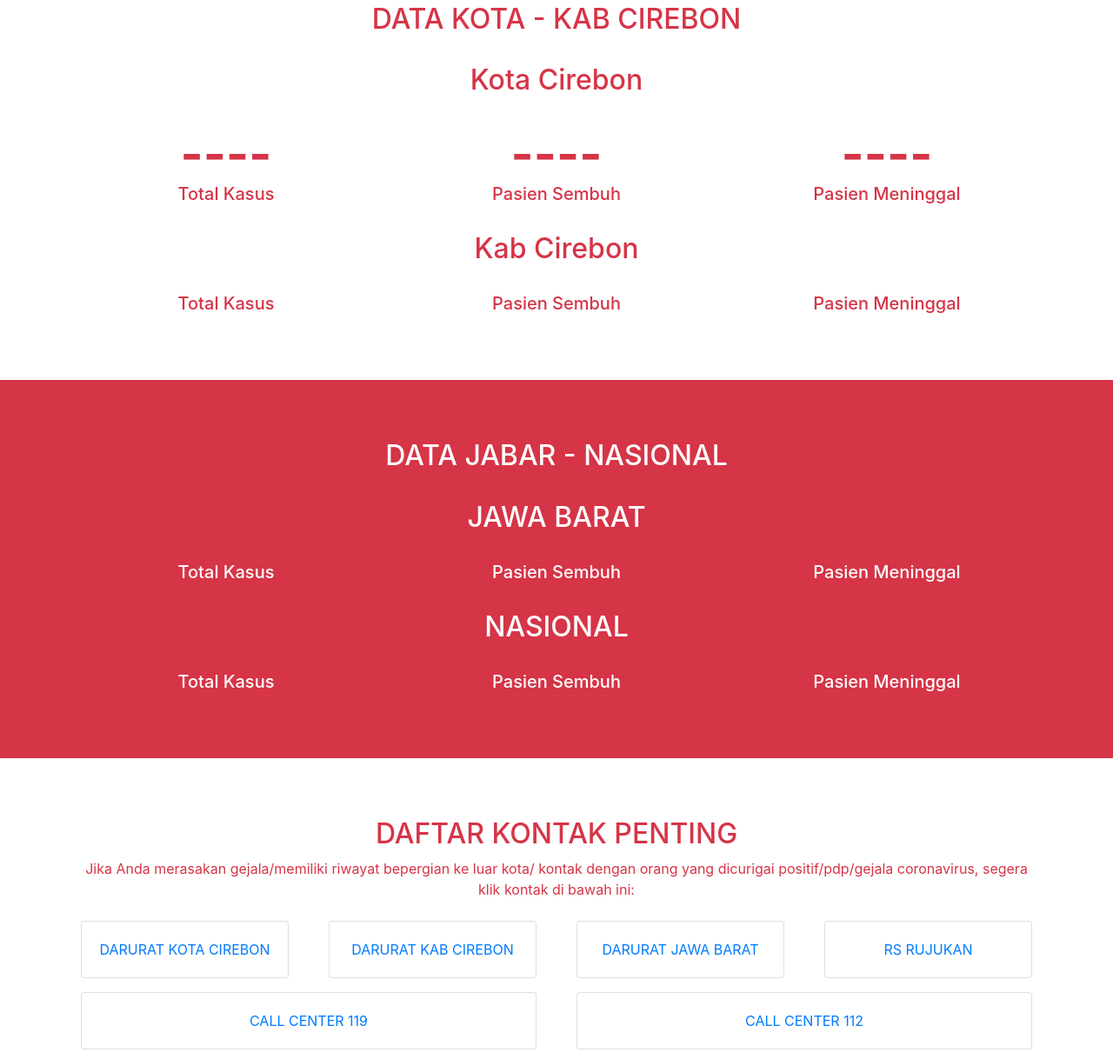
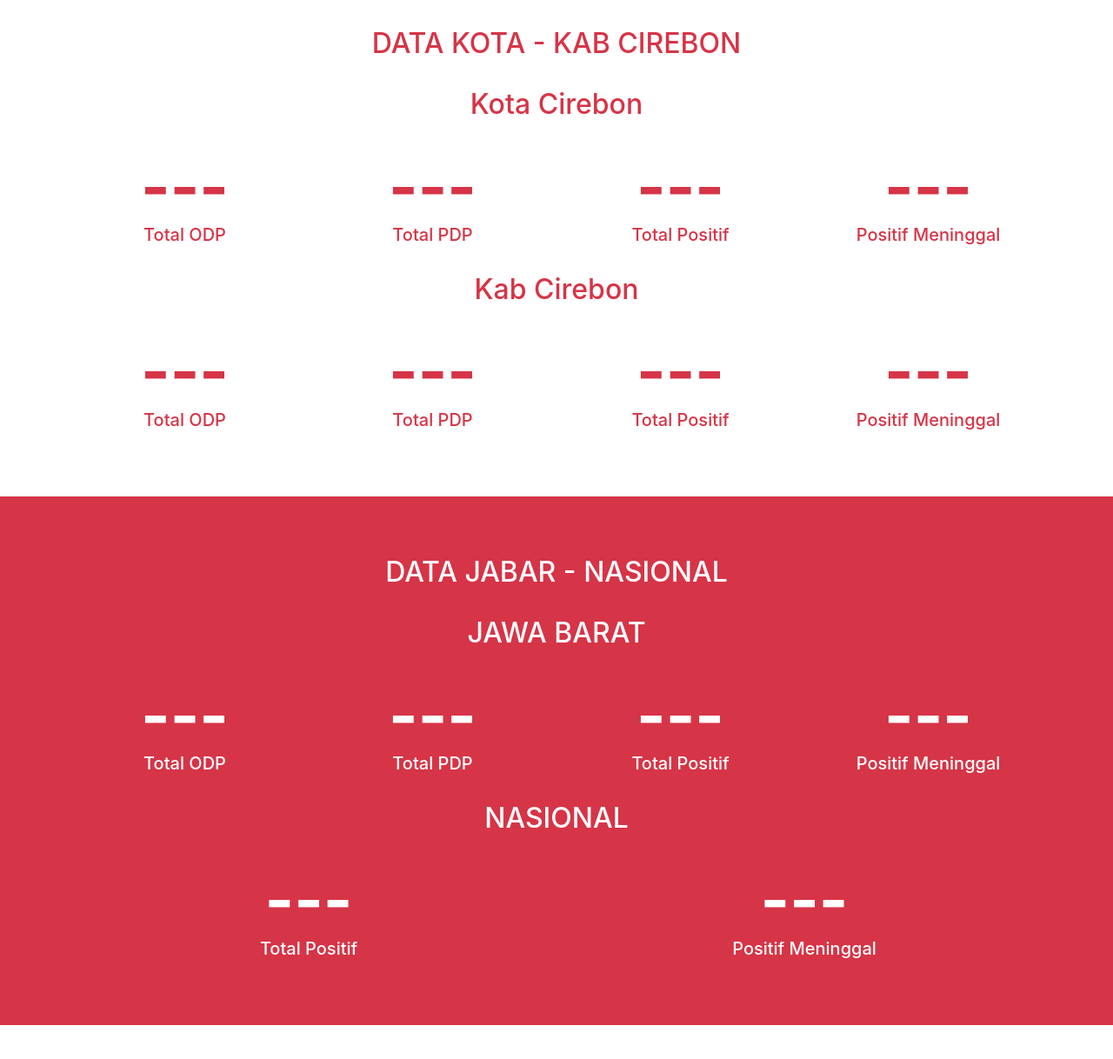
Before and after one commit to ans-4175/web-covid-crb, a website built with Parcel: page index.html in a window 1280 px wide. Shown: the part 330-1548 px from the top of the page at 87% size. Built offline with nearby package versions, Linux system fonts and the light colour scheme; no server answers.

Commit message:
feat(section): data value section

```diff
--- a/index.html
+++ b/index.html
@@ -69,6 +69,11 @@
             <small>(Terakhir diperbaharui: <span id="last-update"></span>)</small>
           </div>
         </div>
+        <div class="row pt-1">
+          <div class="col">
+            <small>Sumber data diambil dari situs-situs resmi</small>
+          </div>
+        </div>
       </div>
     </section>
     <section class="bg-white text-efishery text-center">
@@ -84,17 +89,21 @@
           </div>
         </div>
         <div class="row">
-          <div class="col-sm-12 col-md-4">
-            <div id='kasus-total' class="display-4 font-weight-bolder"></div>
-            <p class="h5">Total Kasus</p>
+          <div class="col-sm-12 col-md-3">
+            <div id='kasus-odp-kota' class="display-3 font-weight-bolder"></div>
+            <p class="h5">Total ODP</p>
           </div>
-          <div class="col-sm-12 col-md-4">
-            <div id='kasus-sembuh' class="display-4 font-weight-bolder"></div>
-            <p class="h5">Pasien Sembuh</p>
+          <div class="col-sm-12 col-md-3">
+            <div id='kasus-pdp-kota' class="display-3 font-weight-bolder"></div>
+            <p class="h5">Total PDP</p>
           </div>
-          <div class="col-sm-12 col-md-4">
-            <div id='kasus-meninggal' class="display-4 font-weight-bolder"></div>
-            <p class="h5">Pasien Meninggal</p>
+          <div class="col-sm-12 col-md-3">
+            <div id='kasus-positif-kota' class="display-3 font-weight-bolder"></div>
+            <p class="h5">Total Positif</p>
+          </div>
+          <div class="col-sm-12 col-md-3">
+            <div id='kasus-mati-kota' class="display-3 font-weight-bolder"></div>
+            <p class="h5">Positif Meninggal</p>
           </div>
         </div>
         <div class="row py-4">
@@ -103,17 +112,21 @@
           </div>
         </div>
         <div class="row">
-          <div class="col-sm-12 col-md-4">
-            <div id='kasus-total' class="display-4 font-weight-bolder"></div>
-            <p class="h5">Total Kasus</p>
+          <div class="col-sm-12 col-md-3">
+            <div id='kasus-odp-kab' class="display-3 font-weight-bolder"></div>
+            <p class="h5">Total ODP</p>
           </div>
-          <div class="col-sm-12 col-md-4">
-            <div id='kasus-sembuh' class="display-4 font-weight-bolder"></div>
-            <p class="h5">Pasien Sembuh</p>
+          <div class="col-sm-12 col-md-3">
+            <div id='kasus-pdp-kab' class="display-3 font-weight-bolder"></div>
+            <p class="h5">Total PDP</p>
           </div>
-          <div class="col-sm-12 col-md-4">
-            <div id='kasus-meninggal' class="display-4 font-weight-bolder"></div>
-            <p class="h5">Pasien Meninggal</p>
+          <div class="col-sm-12 col-md-3">
+            <div id='kasus-positif-kab' class="display-3 font-weight-bolder"></div>
+            <p class="h5">Total Positif</p>
+          </div>
+          <div class="col-sm-12 col-md-3">
+            <div id='kasus-mati-kab' class="display-3 font-weight-bolder"></div>
+            <p class="h5">Positif Meninggal</p>
           </div>
         </div>
       </div>
@@ -131,17 +144,21 @@
           </div>
         </div>
         <div class="row">
-          <div class="col-sm-12 col-md-4">
-            <div id='kasus-total' class="display-4 font-weight-bolder"></div>
-            <p class="h5">Total Kasus</p>
+          <div class="col-sm-12 col-md-3">
+            <div id='kasus-odp-jabar' class="display-3 font-weight-bolder"></div>
+            <p class="h5">Total ODP</p>
           </div>
-          <div class="col-sm-12 col-md-4">
-            <div id='kasus-sembuh' class="display-4 font-weight-bolder"></div>
-            <p class="h5">Pasien Sembuh</p>
+          <div class="col-sm-12 col-md-3">
+            <div id='kasus-pdp-jabar' class="display-3 font-weight-bolder"></div>
+            <p class="h5">Total PDP</p>
           </div>
-          <div class="col-sm-12 col-md-4">
-            <div id='kasus-meninggal' class="display-4 font-weight-bolder"></div>
-            <p class="h5">Pasien Meninggal</p>
+          <div class="col-sm-12 col-md-3">
+            <div id='kasus-positif-jabar' class="display-3 font-weight-bolder"></div>
+            <p class="h5">Total Positif</p>
+          </div>
+          <div class="col-sm-12 col-md-3">
+            <div id='kasus-mati-jabar' class="display-3 font-weight-bolder"></div>
+            <p class="h5">Positif Meninggal</p>
           </div>
         </div>
         <div class="row py-4">
@@ -150,17 +167,13 @@
           </div>
         </div>
         <div class="row">
-          <div class="col-sm-12 col-md-4">
-            <div id='kasus-total' class="display-4 font-weight-bolder"></div>
-            <p class="h5">Total Kasus</p>
+          <div class="col-sm-12 col-md-6">
+            <div id='kasus-positif-nasional' class="display-3 font-weight-bolder"></div>
+            <p class="h5">Total Positif</p>
           </div>
-          <div class="col-sm-12 col-md-4">
-            <div id='kasus-sembuh' class="display-4 font-weight-bolder"></div>
-            <p class="h5">Pasien Sembuh</p>
-          </div>
-          <div class="col-sm-12 col-md-4">
-            <div id='kasus-meninggal' class="display-4 font-weight-bolder"></div>
-            <p class="h5">Pasien Meninggal</p>
+          <div class="col-sm-12 col-md-6">
+            <div id='kasus-mati-nasional' class="display-3 font-weight-bolder"></div>
+            <p class="h5">Positif Meninggal</p>
           </div>
         </div>
       </div>
--- a/src/index.js
+++ b/src/index.js
@@ -8,27 +8,39 @@ const kasusMeninggalDom = document.getElementById("kasus-meninggal");
 const lastUpdateDom = document.getElementById("last-update");
 
 const fillKasusData = (
-  total = "----",
-  sembuh = "----",
-  meninggal = "----",
-  lastUpdate = "----"
+  data,
+  wilayah
 ) => {
-  kasusTotalDom.innerHTML = total;
-  kasusSembuhDom.innerHTML = sembuh;
-  kasusMeninggalDom.innerHTML = meninggal;
-  lastUpdateDom.innerHTML = lastUpdate;
+  const odp = data[`odp_${wilayah}`] || '---';
+  const pdp = data[`pdp_${wilayah}`] || '---';
+  const positif = data[`positif_${wilayah}`] || '---';
+  const mati = data[`mati_${wilayah}`] || '---';
+
+  if (wilayah !== 'nasional') {
+    document.getElementById(`kasus-odp-${wilayah}`).innerHTML = odp;
+    document.getElementById(`kasus-pdp-${wilayah}`).innerHTML = pdp;
+  }
+  document.getElementById(`kasus-positif-${wilayah}`).innerHTML = positif;
+  document.getElementById(`kasus-mati-${wilayah}`).innerHTML = mati;
 };
 
-fillKasusData();
+const fillDefaultKasusData = () => {
+  // default value
+  fillKasusData({},'kota');
+  fillKasusData({},'kab');
+  fillKasusData({},'jabar');
+  fillKasusData({},'nasional');
+}
+
 axios
-  .get("https://kawalcovid19.harippe.id/api/summary")
-  .then(res => res.data)
+  .get("https://api-covid-cirebon.now.sh")
+  .then(res => res.data[0])
   .then(data => {
-    fillKasusData(
-      data.confirmed.value,
-      data.recovered.value,
-      data.deaths.value,
-      new Date(data.metadata.lastUpdatedAt).toLocaleDateString()
-    );
+    fillKasusData(data,'kota');
+    fillKasusData(data,'kab');
+    fillKasusData(data,'jabar');
+    fillKasusData(data,'nasional');
+
+    document.getElementById(`last-update`).innerHTML = new Date(data.last_updated).toLocaleDateString('id-ID', { weekday: 'long', year: 'numeric', month: 'long', day: 'numeric' })
   })
-  .catch(err => fillKasusData());
+  .catch(err => fillDefaultKasusData());
```
